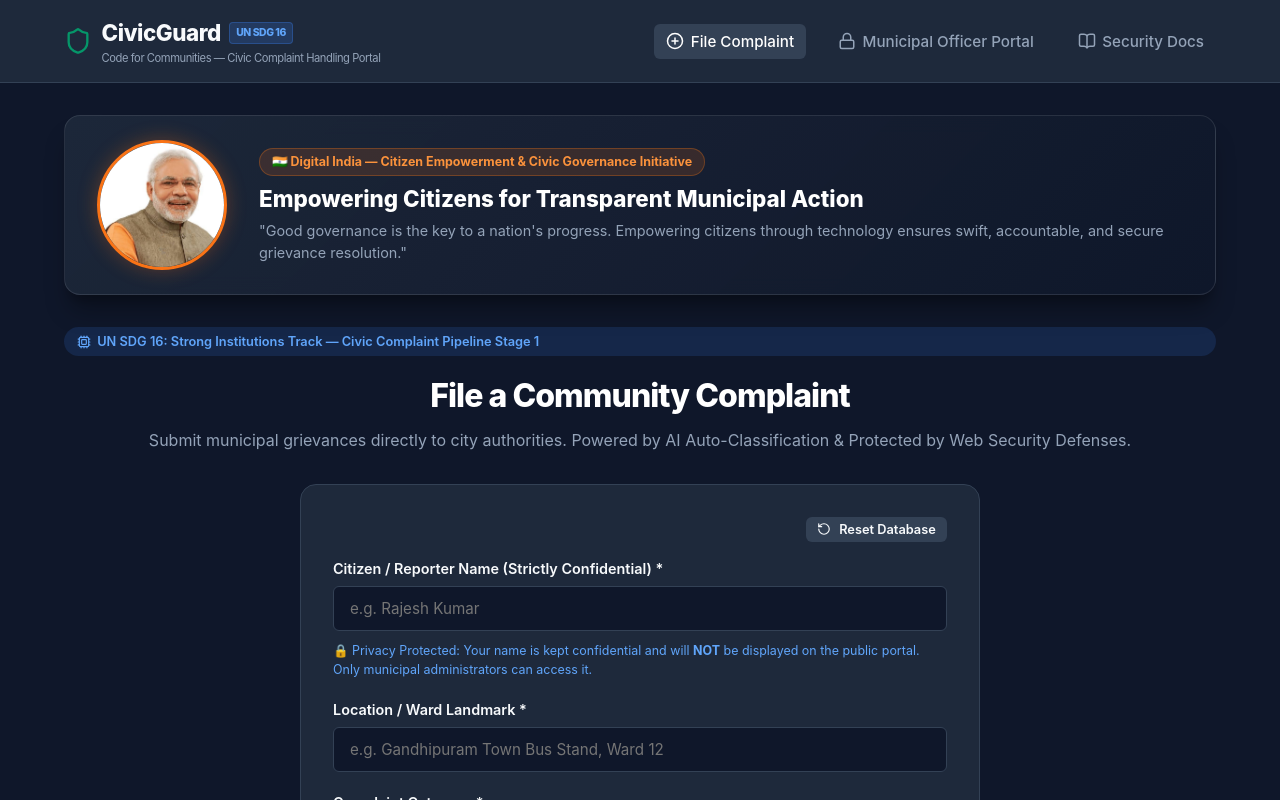
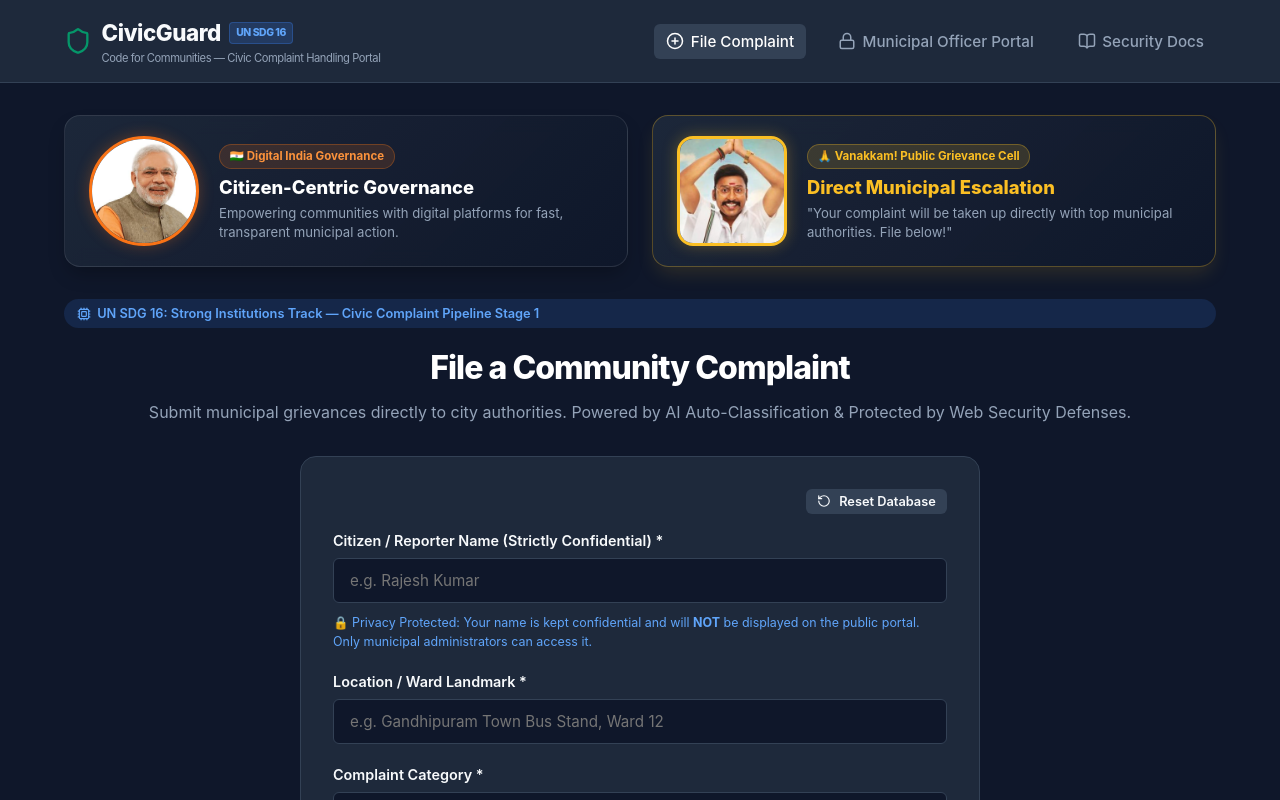
Before and after one commit to Sharon-jose-antony/CivicGuard, a React (Vite) app in the folder frontend/: page / in a window 1280 px wide. Shown: the top 800 px of the page. Built offline with nearby package versions, Linux system fonts and the light colour scheme.

Commit message:
Display exact photo prominently in Public Grievance Cell card on main portal

```diff
--- a/frontend/src/pages/ComplaintForm.jsx
+++ b/frontend/src/pages/ComplaintForm.jsx
@@ -159,42 +159,87 @@ export default function ComplaintForm({ onSubmissionSuccess }) {
           </div>
         </div>
       )}
-      {/* Leadership & Civic Vision Hero Card */}
+      {/* Leadership & Civic Representative Hero Section */}
+      <div style={{
+        display: 'grid',
+        gridTemplateColumns: 'repeat(auto-fit, minmax(300px, 1fr))',
+        gap: '1.5rem',
+        marginBottom: '2rem'
+      }}>
+        {/* Leadership Card 1 */}
         <div style={{
           background: 'linear-gradient(135deg, rgba(30, 41, 59, 0.9) 0%, rgba(15, 23, 42, 0.95) 100%)',
           border: '1px solid rgba(255, 255, 255, 0.1)',
           borderRadius: '16px',
-        padding: '1.5rem 2rem',
-        marginBottom: '2rem',
+          padding: '1.25rem 1.5rem',
           display: 'flex',
           alignItems: 'center',
-        gap: '2rem',
-        boxShadow: '0 20px 25px -5px rgba(0, 0, 0, 0.3), 0 10px 10px -5px rgba(0, 0, 0, 0.2)',
-        backdropFilter: 'blur(10px)',
-        flexWrap: 'wrap'
+          gap: '1.25rem',
+          boxShadow: '0 10px 20px -5px rgba(0, 0, 0, 0.3)',
+          backdropFilter: 'blur(10px)'
         }}>
           <img
             src="/pm-hero.jpg"
             alt="Hon'ble Prime Minister Narendra Modi"
             style={{
-            width: '130px',
-            height: '130px',
+              width: '110px',
+              height: '110px',
               objectFit: 'cover',
               borderRadius: '50%',
               border: '3px solid #f97316',
-            boxShadow: '0 0 20px rgba(249, 115, 22, 0.3)'
+              boxShadow: '0 0 15px rgba(249, 115, 22, 0.3)',
+              flexShrink: 0
             }}
           />
-        <div style={{ flex: 1, minWidth: '260px' }}>
-          <div style={{ display: 'inline-flex', alignItems: 'center', gap: '0.4rem', background: 'rgba(249, 115, 22, 0.15)', color: '#fb923c', padding: '0.25rem 0.75rem', borderRadius: '9999px', fontSize: '0.78rem', fontWeight: 700, marginBottom: '0.5rem', border: '1px solid rgba(249, 115, 22, 0.3)' }}>
-            🇮🇳 Digital India — Citizen Empowerment & Civic Governance Initiative
+          <div>
+            <div style={{ display: 'inline-block', background: 'rgba(249, 115, 22, 0.15)', color: '#fb923c', padding: '0.2rem 0.6rem', borderRadius: '9999px', fontSize: '0.72rem', fontWeight: 700, marginBottom: '0.4rem', border: '1px solid rgba(249, 115, 22, 0.3)' }}>
+              🇮🇳 Digital India Governance
             </div>
-          <h2 style={{ fontSize: '1.4rem', fontWeight: 800, color: '#ffffff', marginBottom: '0.4rem', lineHeight: 1.3 }}>
-            Empowering Citizens for Transparent Municipal Action
-          </h2>
-          <p style={{ fontSize: '0.9rem', color: 'var(--text-muted)', lineHeight: 1.5, margin: 0 }}>
-            "Good governance is the key to a nation's progress. Empowering citizens through technology ensures swift, accountable, and secure grievance resolution."
+            <h3 style={{ fontSize: '1.15rem', fontWeight: 800, color: '#ffffff', marginBottom: '0.3rem', lineHeight: 1.3 }}>
+              Citizen-Centric Governance
+            </h3>
+            <p style={{ fontSize: '0.82rem', color: 'var(--text-muted)', lineHeight: 1.4, margin: 0 }}>
+              Empowering communities with digital platforms for fast, transparent municipal action.
             </p>
+          </div>
+        </div>
+
+        {/* Representative Action Card 2 - Exact Photo */}
+        <div style={{
+          background: 'linear-gradient(135deg, rgba(30, 41, 59, 0.9) 0%, rgba(15, 23, 42, 0.95) 100%)',
+          border: '1px solid rgba(251, 191, 36, 0.3)',
+          borderRadius: '16px',
+          padding: '1.25rem 1.5rem',
+          display: 'flex',
+          alignItems: 'center',
+          gap: '1.25rem',
+          boxShadow: '0 10px 20px -5px rgba(251, 191, 36, 0.15)',
+          backdropFilter: 'blur(10px)'
+        }}>
+          <img
+            src="/loading-funny.png"
+            alt="People's Civic Action Representative"
+            style={{
+              width: '110px',
+              height: '110px',
+              objectFit: 'cover',
+              borderRadius: '16px',
+              border: '3px solid #fbbf24',
+              boxShadow: '0 0 15px rgba(251, 191, 36, 0.3)',
+              flexShrink: 0
+            }}
+          />
+          <div>
+            <div style={{ display: 'inline-block', background: 'rgba(251, 191, 36, 0.15)', color: '#fbbf24', padding: '0.2rem 0.6rem', borderRadius: '9999px', fontSize: '0.72rem', fontWeight: 700, marginBottom: '0.4rem', border: '1px solid rgba(251, 191, 36, 0.3)' }}>
+              🙏 Vanakkam! Public Grievance Cell
+            </div>
+            <h3 style={{ fontSize: '1.15rem', fontWeight: 800, color: '#fbbf24', marginBottom: '0.3rem', lineHeight: 1.3 }}>
+              Direct Municipal Escalation
+            </h3>
+            <p style={{ fontSize: '0.82rem', color: 'var(--text-muted)', lineHeight: 1.4, margin: 0 }}>
+              "Your complaint will be taken up directly with top municipal authorities. File below!"
+            </p>
+          </div>
         </div>
       </div>
 
```
Lines whose indentation alone changed are shown as unchanged.
